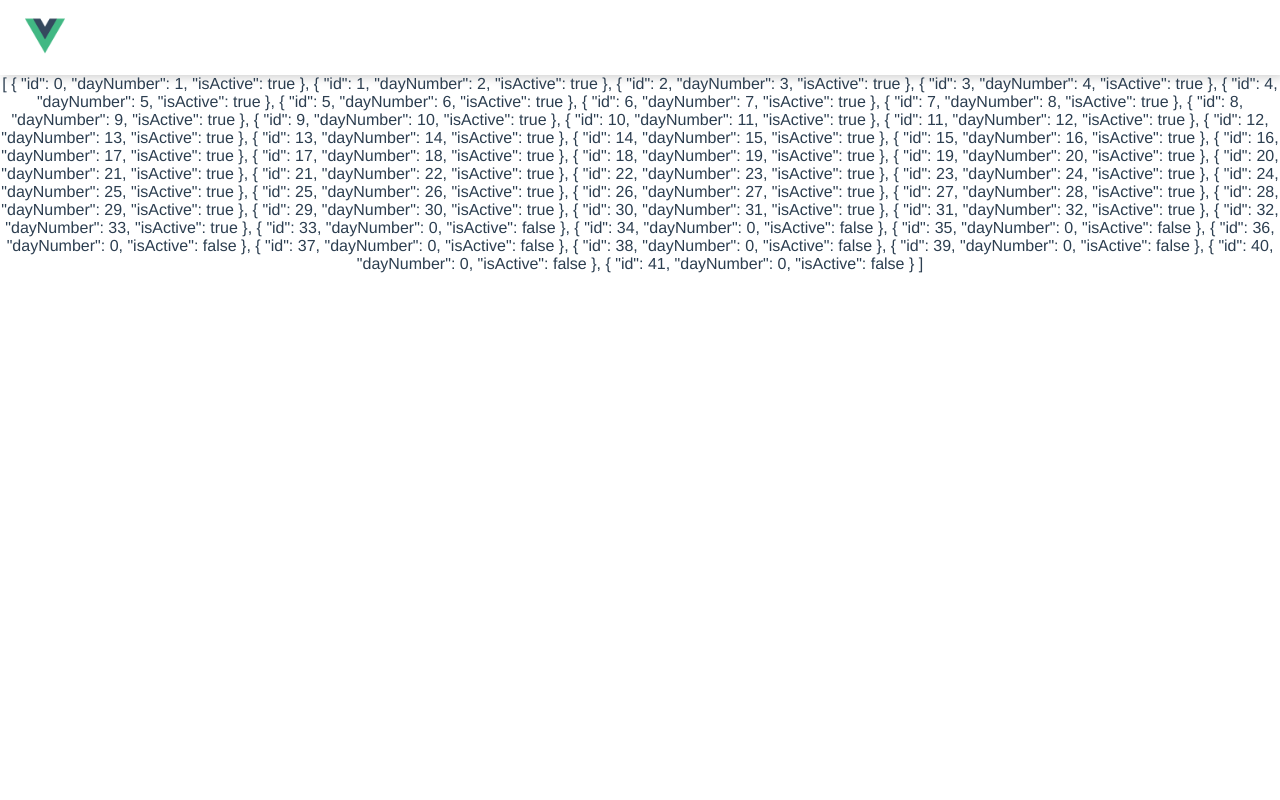
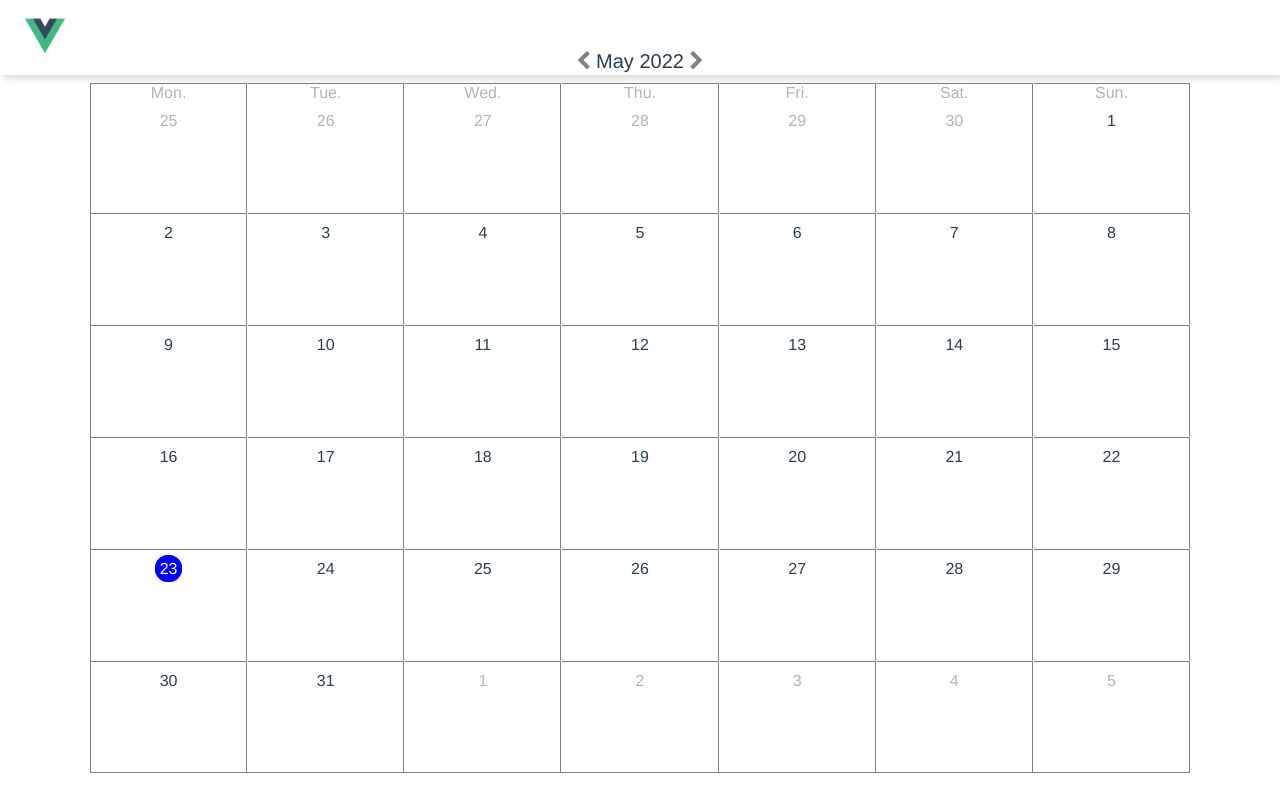
Before and after one commit to m6k4/calendar, a Vue app: page / in a window 1280 px wide. Built offline with nearby package versions, Linux system fonts and the light colour scheme.

Commit message:
(feature): add all months

```diff
--- a/package.json
+++ b/package.json
@@ -9,6 +9,7 @@
     "lint:script": "eslint --ext .ts,vue --ignore-path .gitignore ."
   },
   "dependencies": {
+    "font-awesome": "^4.7.0",
     "moment": "^2.29.3",
     "vue": "^3.2.25",
     "vue-router": "^4.0.15"
--- a/src/components/Calendar/CalendarMonth/CalendarItem/CalendarItem.vue
+++ b/src/components/Calendar/CalendarMonth/CalendarItem/CalendarItem.vue
@@ -1,42 +1,70 @@
 <template>
   <div class="CalendarItem">
-    test
+    <div class="CalendarItem__title">
+      <slot name="title" />
+    </div>
+    <div
+      class="CalendarItem__box"
+      :class="{ 'CalendarItem__box--inactive': !isActive }"
+    >
+      <label
+        class="CalendarItem__day"
+        :class="{ 'CalendarItem__day--current' : currentDay === day && isCurrentMonth }"
+      >
+        {{ day }}
+      </label>
+    </div>
   </div>
 </template>
 
 <script setup lang="ts">
-// interface Props {
-//   day: number;
-//   isActive: boolean;
-//   currentDay: number;
-// }
-// const props = defineProps<Props>({
-//   day: {
-//     type: Number,
-//     required: true,
-//   },
-//   isActive: {
-//     type: Boolean,
-//     required: true,
-//   },
-//   currentDay: {
-//     type: Number,
-//     required: true,
-//   },
-// });
-// defineProps({
-//   day: {
-//     type: Number,
-//     required: true,
-//   },
-//   isActive: {
-//     type: Boolean,
-//     required: true,
-//   },
-//   currentDay: {
-//     type: Number,
-//     required: true,
-//   },
-//   });
+
+
+// eslint-disable-next-line no-undef
+const props = defineProps({
+  day: {
+    type: Number,
+    required: true,
+  },
+  isActive: {
+    type: Boolean,
+    required: true,
+  },
+  currentDay: {
+    type: Number,
+    required: true,
+  },
+   isCurrentMonth: {
+    type: Boolean,
+    required: false,
+  },
+  });
 
 </script>
+
+<style lang="sass">
+.CalendarItem
+  border-top: 1px solid grey
+  border-right: 1px solid grey
+
+  &__title
+    margin-bottom: 10px
+    color: lighten(grey, 20%)
+
+  &__box
+    width: 100%
+    height: 100px
+
+    &--inactive
+      color: lighten(grey, 20%)
+
+  &__day
+    &--current
+      border: 1px solid blue
+      background: blue
+      color: #fff
+      padding: 4px
+      border-radius: 50%
+
+
+</style>
--- a/src/components/Calendar/CalendarMonth/CalendarMonth.vue
+++ b/src/components/Calendar/CalendarMonth/CalendarMonth.vue
@@ -1,17 +1,32 @@
 <template>
   <div class="CalendarMonth">
-    {{ monthDaysArray }}
-    <!-- <CalendarItem
+    <div class="CalendarMonth__header">
+      <i
+        class="fa fa-chevron-left CalendarMonth__header__icon"
+        aria-hidden="true"
+        @click="prevMonth"
+      />
+      {{ monthDetails?.engName }} {{ currentDate.year() }}
+      <i
+        class="fa fa-chevron-right CalendarMonth__header__icon"
+        aria-hidden="true"
+        @click="nextMonth"
+      />
+    </div>
+    <div class="CalendarMonth__items">
+      <CalendarItem
         v-for="dayElement in monthDaysArray"
         :key="dayElement.id"
         :day="dayElement.dayNumber"
         :is-active="dayElement.isActive"
         :current-day="currentDay"
+        :is-current-month="moment().month() === selectedMonth"
       >
         <template #title>
           {{ weekDayNames.find((day) => day.id === dayElement.id)?.shortName }}
         </template>
-    </CalendarItem> -->
+      </CalendarItem>
+    </div>
   </div>
 </template>
 
@@ -20,48 +35,124 @@ import moment from 'moment';
 import { computed, ref } from 'vue';
 import { SingleDay } from '../../../types/types';
 import weekDayNames from './weekDayNames';
+import monthNames from './monthNames';
 import CalendarItem from './CalendarItem/CalendarItem.vue';
 
 const currentDate = moment();
-const monthDaysArray: Array<SingleDay> = [];
+const selectedMonth = ref(moment().month());
+const monthDaysArray = ref<Array<SingleDay>>([]);
 const totalDaysSlots = 42;
-const firstDayIndex = ref(0);
-const firstDayOfPreviousMonthShowed = ref(0);
+let firstDayIndex = 0;
+let firstDayOfPreviousMonthShowed = 0;
 
+const firstDayDate = computed(() => {
+  return currentDate.set('month', selectedMonth.value).startOf('month');
+});
+
+const firstDayNumber = computed(() => {
+  return firstDayDate.value.day();
+});
+
+const monthDetails = computed(() => {
+  return monthNames.find((month) => month.id === selectedMonth.value);
+});
 
 const daysInMonthCount = computed(() => {
-  return currentDate.daysInMonth();
+  return currentDate.set('month', selectedMonth.value).daysInMonth();
 });
 
 const currentDay = computed(() => {
-  return currentDate.date();
+  return moment().date();
 });
+
 
 const prepareCurrentMonthObject = () => {
     for (let i = 0; i < totalDaysSlots; i += 1) {
         const exampleObject = {
           id: i,
           dayNumber: checkIfDayInSlotActive(i)
-            ? i - firstDayIndex.value + 1
+            ? i - firstDayIndex + 1
             : 0,
           isActive: checkIfDayInSlotActive(i),
         };
-        monthDaysArray.push(exampleObject);
+        monthDaysArray.value.push(exampleObject);
       }
 }
 
+const addPreviousAndLastMothDays = () => {
+  let indexForNextMonthDays = 0;
+      for (let i = 0; i < totalDaysSlots; i += 1) {
+        if (!monthDaysArray.value[i].isActive) {
+          if (i < daysInMonthCount.value) {
+            monthDaysArray.value[i].dayNumber = firstDayOfPreviousMonthShowed + i;
+          } else {
+            indexForNextMonthDays += 1;
+            monthDaysArray.value[i].dayNumber = indexForNextMonthDays;
+          }
+        }
+      }
+}
 const checkIfDayInSlotActive = (slot: number) => {
     return !(
-    slot < firstDayIndex.value
-    || slot > daysInMonthCount.value + 1
+    slot < firstDayIndex
+    || slot >=  firstDayIndex + daysInMonthCount.value
     );
 };
 
+const prevMonth = () => {
+  selectedMonth.value = currentDate.set('month', selectedMonth.value).subtract(1, 'months').month();
+  prepareCalendarMonth();
+}
+
+const nextMonth = () => {
+  selectedMonth.value = currentDate.set('month', selectedMonth.value).add(1, 'months').month();
+  prepareCalendarMonth();
+}
+
+const firstDayDetails = computed(() => {
+  return weekDayNames.find((day) => day.number === firstDayNumber.value);
+});
+
+const prepareCalendarMonth = () => {
+  firstDayIndex = firstDayDetails.value ? firstDayDetails.value.id : 0;
+  firstDayOfPreviousMonthShowed = firstDayDate.value.subtract(firstDayIndex, 'days').date();
+  monthDaysArray.value = [];
   prepareCurrentMonthObject();
+  addPreviousAndLastMothDays();
+}
+
+prepareCalendarMonth();
+
 </script>
 <style lang="sass">
+.CalendarMonth
+  margin: 0
+  position: absolute
+  top: 50%
+  left: 50%
+  -ms-transform: translate(-50%, -50%)
+  transform: translate(-50%, -50%)
+  width: 1100px
+  height: 700px
+  text-align: center
 
-.TheCalendar
-  display: flex
+  &__items
+    display: grid
+    grid-template-columns: repeat(7, 1fr)
+    border-bottom: 1px solid grey
+    border-left: 1px solid grey
+    grid-gap: 1px
+
+
+  &__header
+    font-size: 20px
+    margin-bottom: 10px
+
+    &__icon
+      cursor: pointer
+      color: grey
+      font-size: 20px
+      &:hover
+        color: blue
 
 </style>
--- /dev/null
+++ b/src/components/Calendar/CalendarMonth/monthNames.ts
@@ -0,0 +1,75 @@
+export default
+[
+    {
+        id: 0,
+        number: 1,
+        engName: 'January',
+        polName: 'Styczeń'
+    },
+    {
+        id: 1,
+        number: 2,
+        engName: 'February',
+        polName: 'Luty'
+    },
+    {
+        id: 2,
+        number: 3,
+        engName: 'March',
+        polName: 'Marzec',
+    },
+    {
+        id: 3,
+        number: 4,
+        engName: 'April',
+        polName: 'Kwiecień',
+    },
+    {
+        id: 4,
+        number: 5,
+        engName: 'May',
+        polName: 'Maj',
+    },
+    {
+        id: 5,
+        number: 6,
+        engName: 'June',
+        polName: 'Czerwiec',
+    },
+    {
+        id: 6,
+        number: 7,
+        engName: 'July',
+        polName: 'Lipiec',
+    },
+    {
+        id: 7,
+        number: 8,
+        engName: 'August',
+        polName: 'Sierpień',
+    },
+    {
+        id: 8,
+        number: 9,
+        engName: 'September',
+        polName: 'Wrzesień',
+        },
+    {
+        id: 9,
+        number: 10,
+        engName: 'October',
+        polName: 'Październik',
+    },
+    {
+        id: 10,
+        number: 11,
+        engName: 'November',
+        polName: 'Listopad',
+    },
+    {
+        id: 11,
+        number: 12,
+        engName: 'December',
+        polName: 'Grudzień',
+    },
+];
--- a/src/components/Calendar/CalendarMonth/weekDayNames.ts
+++ b/src/components/Calendar/CalendarMonth/weekDayNames.ts
@@ -32,7 +32,7 @@ export default
   },
   {
     id: 6,
-    number: 7,
+    number: 0,
     shortName: 'Sun.',
   },
 ];
--- a/src/main.ts
+++ b/src/main.ts
@@ -1,5 +1,6 @@
 import { createApp } from 'vue'
 import App from './App.vue'
 import router from "./router";
+import 'font-awesome/css/font-awesome.css';
 
 createApp(App).use(router).mount('#app')
```
Also changed, not shown: 2 other files (tests, documents, lock files or other folders). Lines whose indentation alone changed are shown as unchanged.
